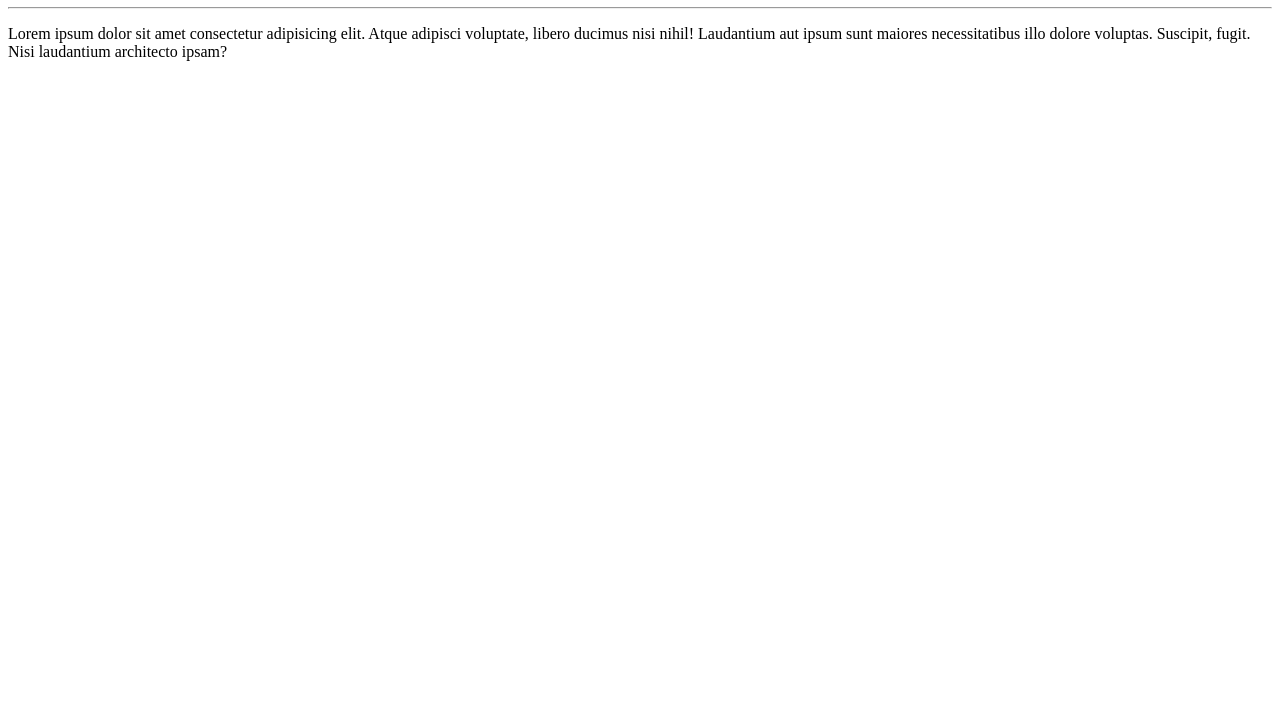
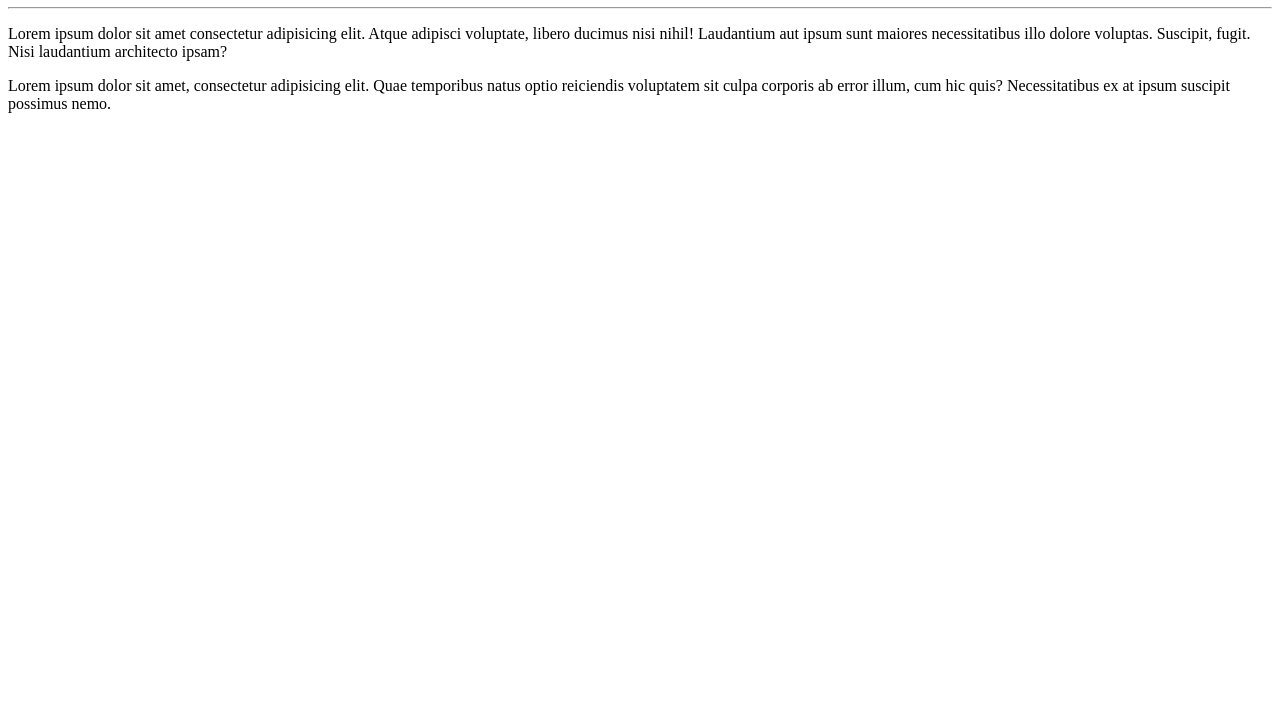
Before and after one commit to gsanjos/Ola-mundo, a plain HTML site: page Site-exemplo/index.html in a window 1280 px wide. Shown: the part 73-800 px from the top of the page. Drawn offline with Linux system fonts and the light colour scheme.

Commit message:
Adicionei um paragrafo

```diff
--- a/Site-exemplo/index.html
+++ b/Site-exemplo/index.html
@@ -10,5 +10,7 @@
     <hr>
     <p>Lorem ipsum dolor sit amet consectetur adipisicing elit. Atque adipisci voluptate, libero ducimus nisi nihil! Laudantium aut ipsum sunt maiores necessitatibus illo dolore voluptas. Suscipit, fugit. Nisi laudantium architecto ipsam?</p>
 
+    <p>Lorem ipsum dolor sit amet, consectetur adipisicing elit. Quae temporibus natus optio reiciendis voluptatem sit culpa corporis ab error illum, cum hic quis? Necessitatibus ex at ipsum suscipit possimus nemo.</p>
+
 </body>
 </html>
```
